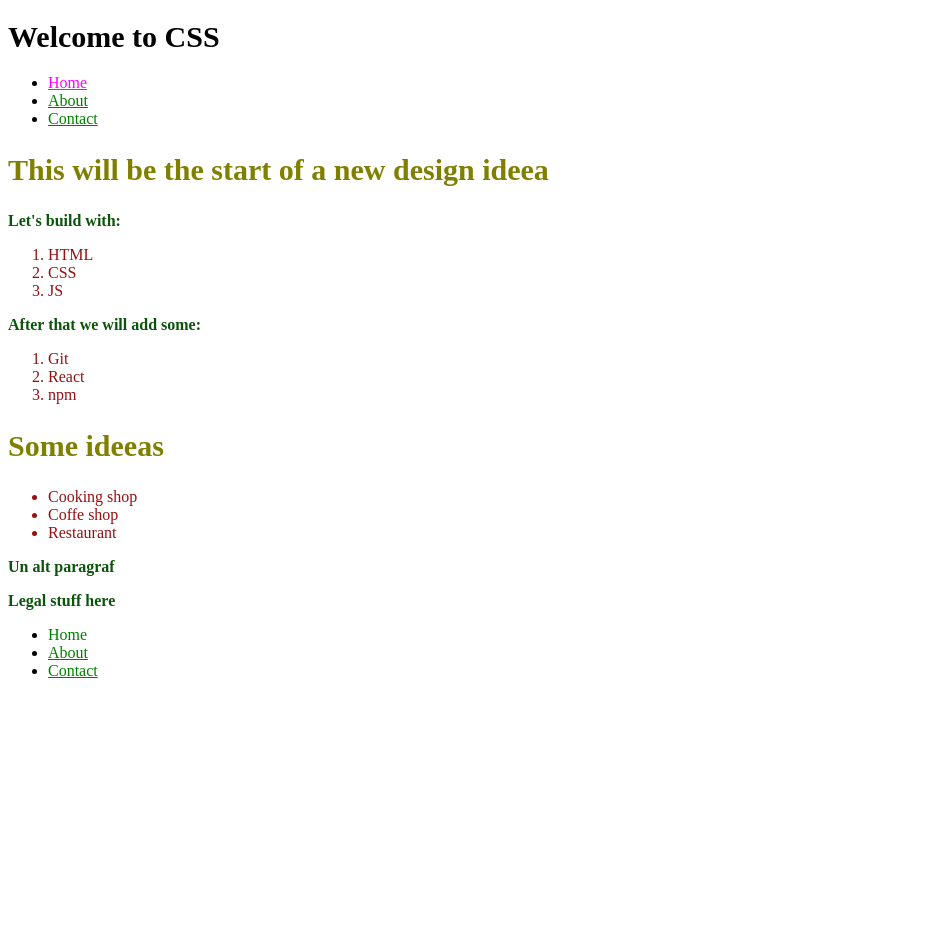
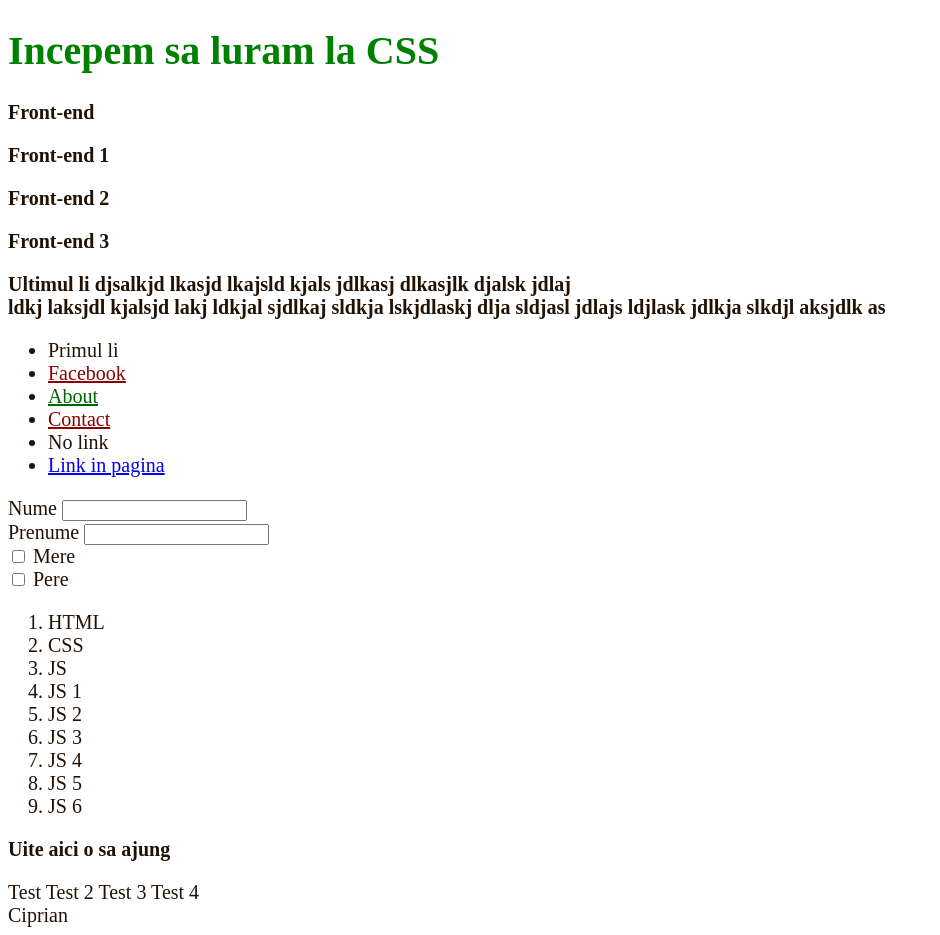
Before and after one commit to TabitaAfloarei/cursWantsome, a plain HTML site: page CSS/practice/index.html in a window 1280 px wide. Shown: the whole page, without its empty margins (0-940 px from the left). Before the commit the page ends 800 px from the top, so only its background shows below. Drawn offline with Linux system fonts and the light colour scheme; files that its build step writes are made by us from their sources.

Commit message:
Updated practice files.

```diff
--- a/CSS/practice/index.html
+++ b/CSS/practice/index.html
@@ -1,62 +1,80 @@
 <!DOCTYPE html>
-<html>
-
+<html lang="en">
 <head>
-  <meta charset="utf-8">
-  <meta name="viewport" content="width=device-width">
-  <title>CSS</title>
-  <link href="style.css" rel="stylesheet" type="text/css" />
-  <style>
-    /* p {
-      color: blue
-    } */
-  </style>
+    <meta charset="UTF-8">
+    <meta name="viewport" content="width=device-width, initial-scale=1.0">
+    <title>Document</title>
+    <!-- <link rel="stylesheet" href="header.css"> -->
+    <!-- <link rel="stylesheet" href="footer.css"> -->
+    <link rel="stylesheet" href="styles.css">
+    <!-- <style>
+        h1{
+            color: green;
+            font-size: 150px;
+        }
+        p {
+            color: blue;
+        }
+    </style> -->
 </head>
 <body>
-  <header>
-    <h1 title="welcome" id="page-title">Welcome to CSS</h1>
-    <nav class="header-nav">
+    <h1 id="header">Incepem sa luram la CSS</h1>
+
+    <p>Front-end</p>
+    <p class="orice">Front-end 1</p>
+    <p>Front-end 2</p>
+    <p>Front-end 3</p>
+    <p>Ultimul li djsalkjd lkasjd lkajsld kjals jdlkasj dlkasjlk djalsk jdlaj</br> ldkj laksjdl kjalsjd lakj ldkjal sjdlkaj sldkja lskjdlaskj dlja sldjasl jdlajs ldjlask jdlkja slkdjl aksjdlk as</p>
+    <nav>
         <ul>
-        <li><a class="link" href="https://www.facebook.com/">Home</a></li>
+          <li>Primul li</li>
+          <li><a class="link" href="https://facebook.com">Facebook</a></li>
           <li><a href="http://about.ro">About</a></li>
           <li><a href="http://contact.it">Contact</a></li>
+          <li><a>No link</a></li>
+          <li><a href="#ceva-in-pagina">Link in pagina</a></li>
+
         </ul>
       </nav>
-  </header>
-  <article>
-    <h2>This will be the start of a new design ideea</h2>
-    <p class="hidden">Let's build with:</p>
+      <form>
+        <div>
+            <label for="nume">Nume</label>
+            <input name="nume" id="nume" type="text" />
+        </div>
+        <div>
+            <label for="prenume">Prenume</label>
+            <input name="prenume" id="prenume" type="text" />
+        </div>
+        <div>
+            <input name="fructe" id="mere" type="checkbox" />
+            <label for="mere">Mere</label>
+        </div>
+        <div>
+            <input name="fructe" id="pere" type="checkbox" />
+            <label for="pere">Pere</label>
+        </div>
+      </form>
+
     <ol>
         <li>HTML</li>
         <li>CSS</li>
         <li>JS</li>
+        <li>JS 1</li>
+        <li>JS 2</li>
+        <li>JS 3</li>
+        <li>JS 4</li>
+        <li>JS 5</li>
+        <li>JS 6</li>
     </ol>
-    <p>After that we will add some:</p>
-    <ol>
-      <li>Git</li>
-      <li>React</li>
-      <li>npm</li>
-    </ol>
-  </article>
-  <aticle>
-    <h2>Some ideeas</h2>
-    <ul>
-      <li>Cooking shop</li>
-      <li>Coffe shop</li>
-      <li>Restaurant</li>
-    </ul>
-    <p>Un alt paragraf</p>
-  </aticle>
-  <footer>
-    <p class="hidden">Legal stuff here</p>
-    <nav class="footer-nav">
-      <ul>
-        <li><a>Home</a></li>
-        <li><a href="#">About</a></li>
-        <li><a href="#">Contact</a></li>
-      </ul>
-    </nav>
-  </footer>
+    <div class="big-cub"></div>
+    <p id="ceva-in-pagina">Uite aici o sa ajung</p>
+
+    <div>
+        <label>Test</label>
+        <label>Test 2</label>
+        <label>Test 3</label>
+        <label>Test 4</label>
+        <div>Ciprian</div>
+    </div>
 </body>
-
 </html>
```
Also changed, not shown: CSS/practice/combinatori.css (added). Lines whose indentation alone changed are shown as unchanged.
